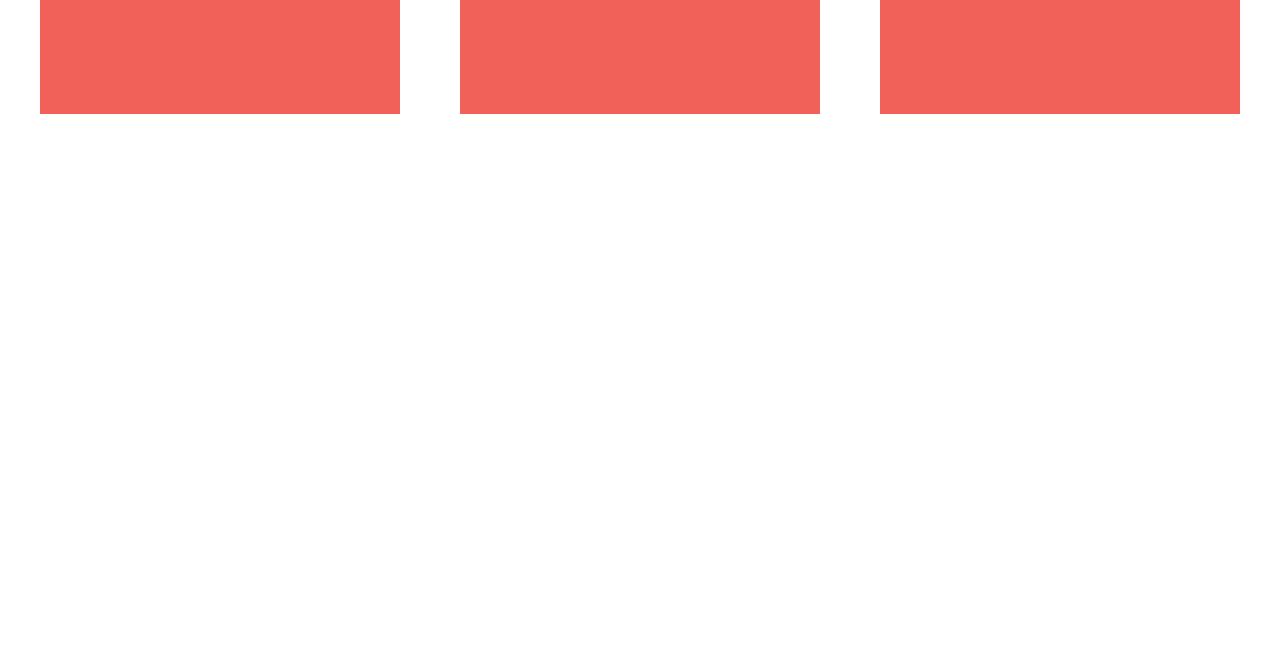
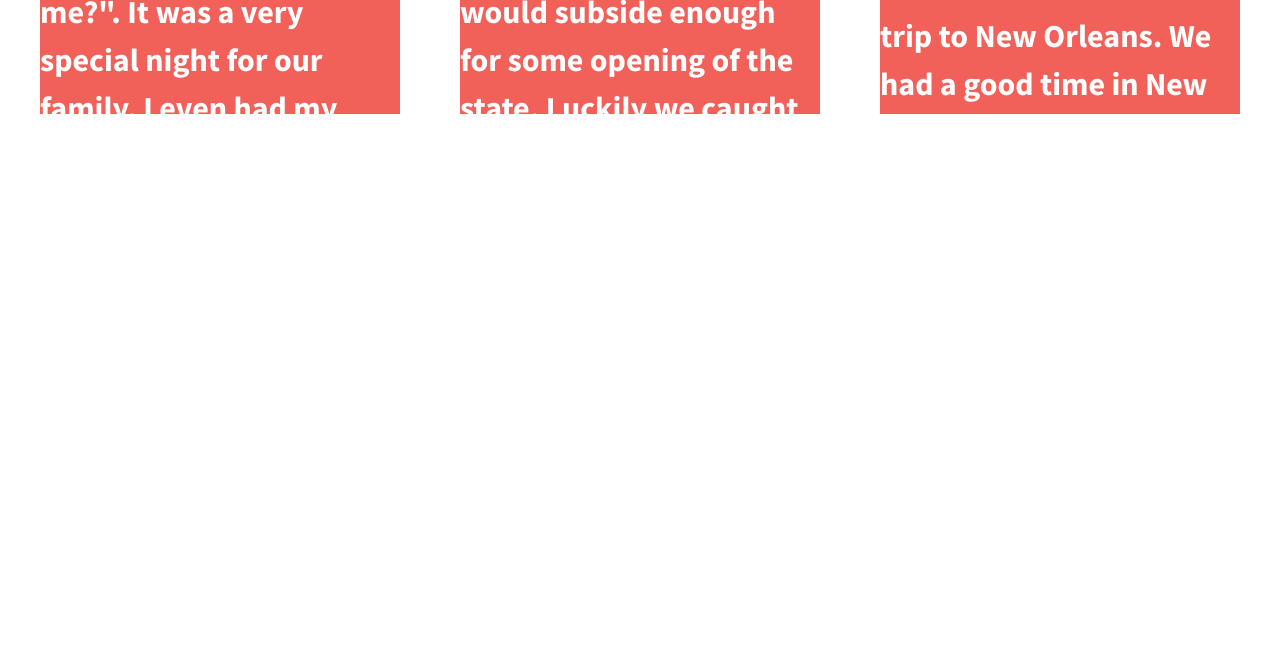
Before and after one commit to dru-o/206-divs-flexbox, a plain HTML site: page index.html in a window 1280 px wide. Shown: the part 226-880 px from the top of the page. Drawn offline with nearby package versions, Linux system fonts and the light colour scheme.

Commit message:
Renamed divs

```diff
--- a/index.html
+++ b/index.html
@@ -23,13 +23,13 @@
 
         <section class="wrapper">
             <div class="div-1">
-                Div 1
+                <p>December 2019 I propsed to my wife. It was December 22nd to be exact. Every year my wife and daughter makes sugar cookies for christmas and decorate them. This year was just the same except I decorated some to spell out "will you marry me?". It was a very special night for our family. I even had my daughter help with the proposel.oooo oooooooooooooo oooooooooo oooooo oooooooooo ooooooo oooooooo ooooooo ooooo</p>
             </div>
             <div class="div-2">
-                Div 2
+                <p>She said yes so the palnning began. Three months into our planning the 2020 pandemic hit and we didnt know if we were even going to be able to get married. We continued to plan in hopes that but the end of 2020 the pandemic would subside enough for some opening of the state. Luckily we caught a window when the governor open things up a bit which allowed us to have our wedding with 50 of our family and friends.</p>
             </div>
             <div class="div-3">
-                Div 3
+                <p>The wedding was beautiful and off we were on our honeymoon. Our original plan was taking us  to the Netherlands but as the pandemic would have it we were shut out of other countries. We made the best of the situation and booked a trip to New Orleans. We had a good time in New Orleans, trying the local cusine, walking around the famous French Quarter, and hoping on the Historic St. Charles street car.  </p>
             </div>
         </section>
 
```
